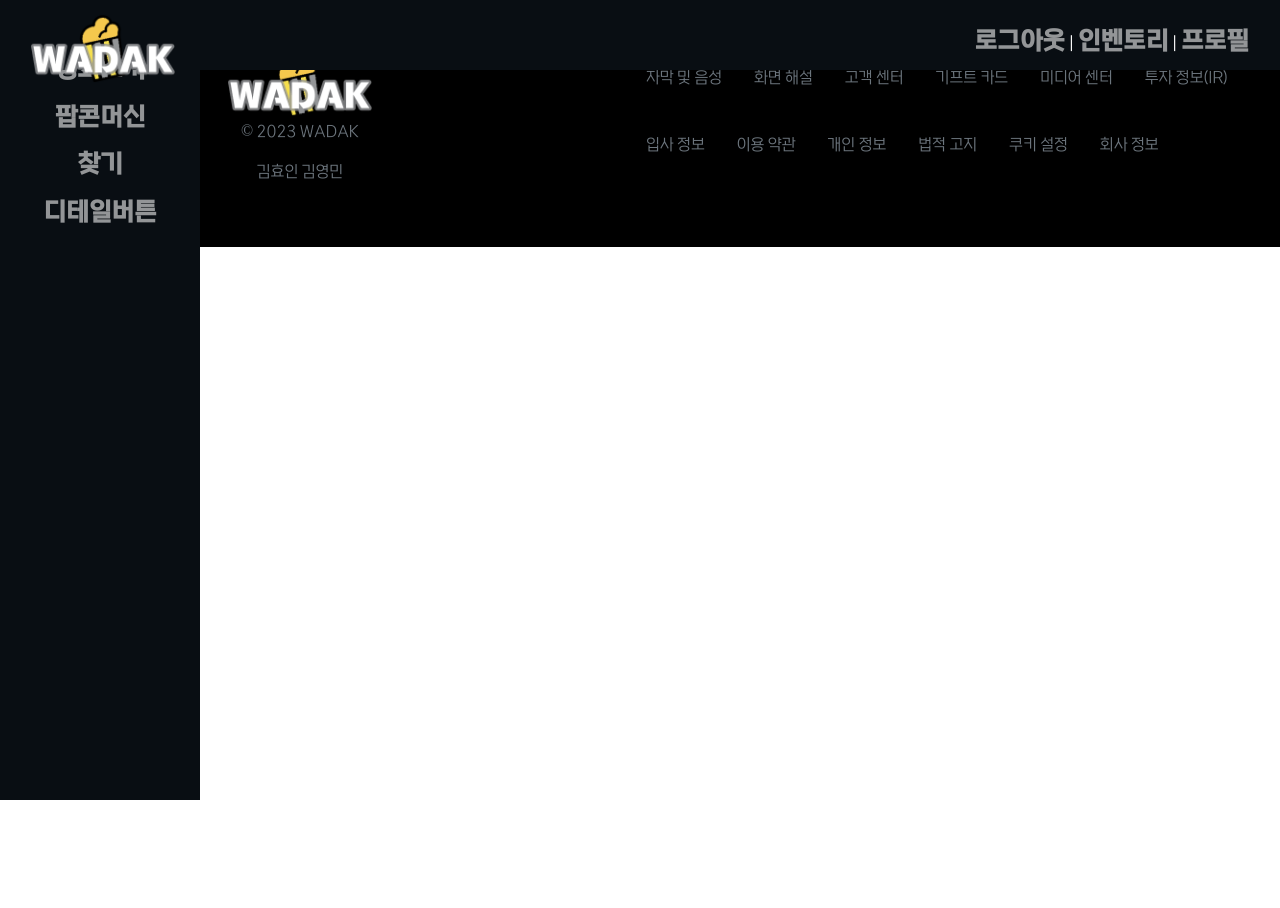
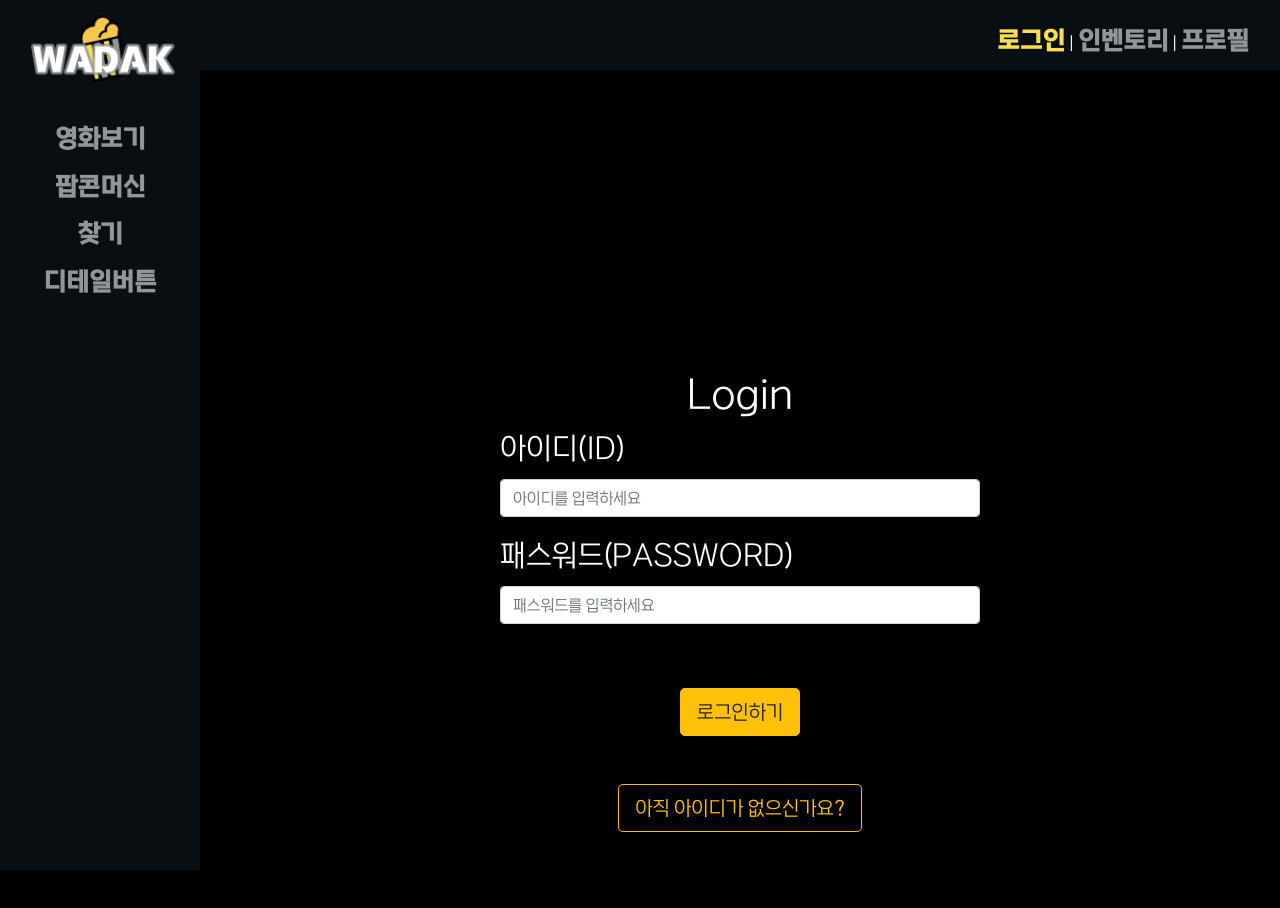
Before and after one commit to Alex-Redlich/WADAK, a Vue app in the folder final_pjt_front/: page /login in a window 1280 px wide. Shown: the top 908 px of the page. Before the commit the page ends 800 px from the top, so only its background shows below. Built offline with nearby package versions, Linux system fonts and the light colour scheme.

Commit message:
페이지구현__LoginForm.vue__로그인 폼 페이지 구현

```diff
--- a/final_pjt_front/src/App.vue
+++ b/final_pjt_front/src/App.vue
@@ -5,7 +5,7 @@
       <div class="container-fluid">
         <a class="navbar-brand" href="/"><img class="nav-image" src="@/assets/logo.png" alt="WADAK" /></a>
         <div class="toplist mb-4">
-          <router-link to="/">로그아웃</router-link> | <router-link to="/:userId/inventory">인벤토리</router-link> |
+          <router-link to="/login">로그인</router-link> | <router-link to="/:userId/inventory">인벤토리</router-link> |
           <router-link to="/profile/:userId">프로필</router-link>
         </div>
       </div>
--- a/final_pjt_front/src/components/Profile/LoginForm.vue
+++ b/final_pjt_front/src/components/Profile/LoginForm.vue
@@ -1,7 +1,19 @@
 <template>
   <div class="LoginForm">
-    <div style="border: solid black">
-      <h1>로그인</h1>
+    <div class="createform">
+      <h1>Login</h1>
+      <div id="LoginForm_ID" class="mb-3">
+        <label for="Id" class="form-label">아이디(ID)</label>
+        <input class="form-control" id="id" placeholder="아이디를 입력하세요" />
+      </div>
+      <div id="LoginForm_Password" class="mb-3">
+        <label for="password" class="form-label">패스워드(PASSWORD)</label>
+        <input class="form-control" id="password" placeholder="패스워드를 입력하세요" />
+      </div>
+      <button type="button" class="btn btn-warning btn-lg mt-5">로그인하기</button>
+      <div class="mt-5">
+        <button type="button" class="btn btn-outline-warning btn-lg">아직 아이디가 없으신가요?</button>
+      </div>
     </div>
   </div>
 </template>
@@ -13,4 +25,26 @@ export default {
 }
 </script>
 
-<style></style>
+<style>
+.LoginForm {
+  margin-top: 70px;
+  margin-left: 200px;
+  background-color: black;
+  display: flex;
+  justify-content: center;
+}
+.createform {
+  width: 1000px;
+  height: 1000px;
+  margin: 300px;
+}
+#LoginForm_ID {
+  text-align: start;
+  font-size: 30px;
+}
+
+#LoginForm_Password {
+  text-align: start;
+  font-size: 30px;
+}
+</style>
--- a/final_pjt_front/src/router/index.js
+++ b/final_pjt_front/src/router/index.js
@@ -8,6 +8,7 @@ import SearchView from "@/views/SearchView"
 import InventoryView from "@/views/InventoryView"
 import ReviewCreateForm from "@/components/MovieDetail/ReviewCreateForm"
 import ReviewDetail from "@/components/MovieDetail/ReviewDetail"
+import LoginForm from "@/components/Profile/LoginForm"
 
 Vue.use(VueRouter)
 
@@ -31,6 +32,11 @@ const routes = [
     path: "/profile/:userId",
     name: "profile",
     component: ProfileView,
+  },
+  {
+    path: "/login",
+    name: "login",
+    component: LoginForm,
   },
   {
     path: "/search",
```
